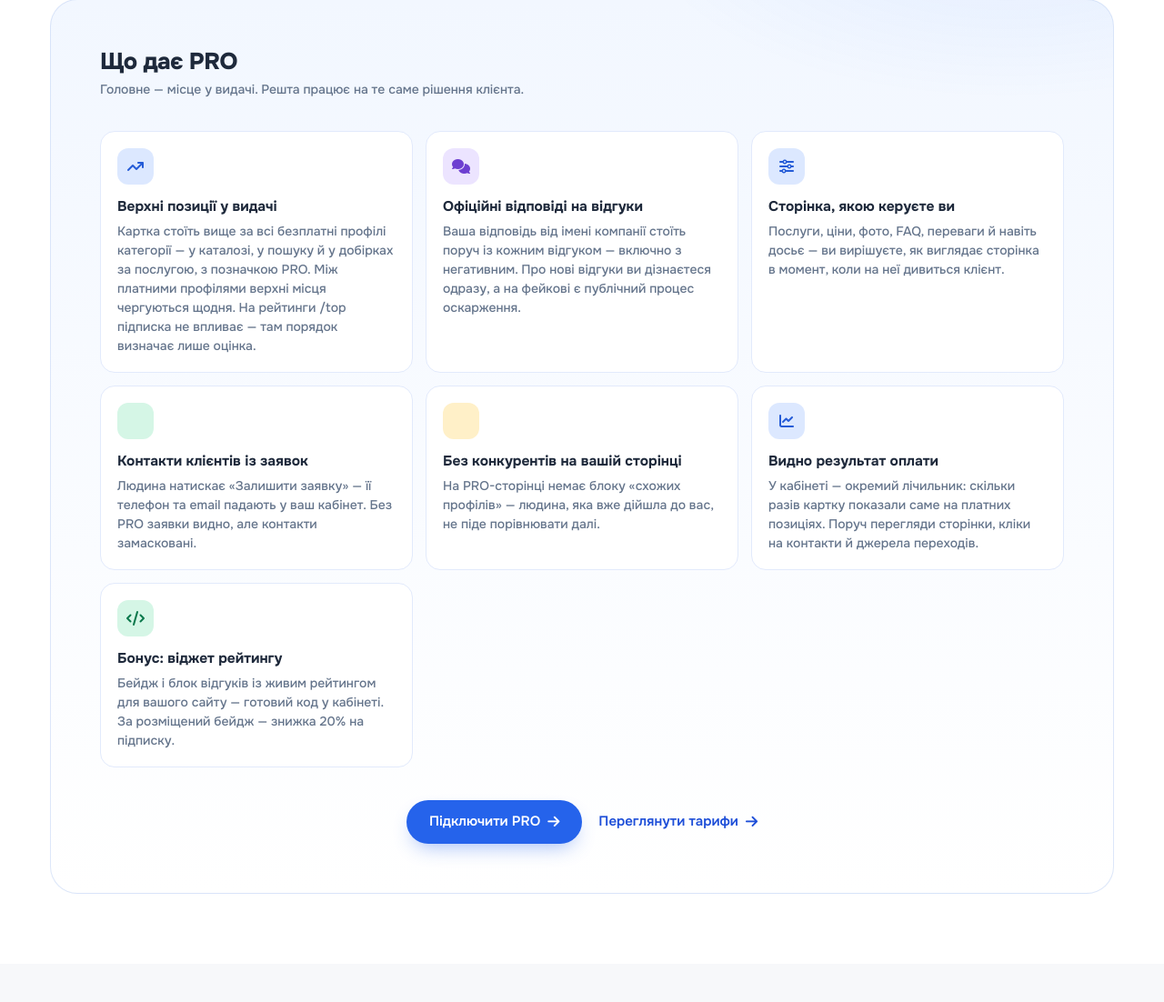
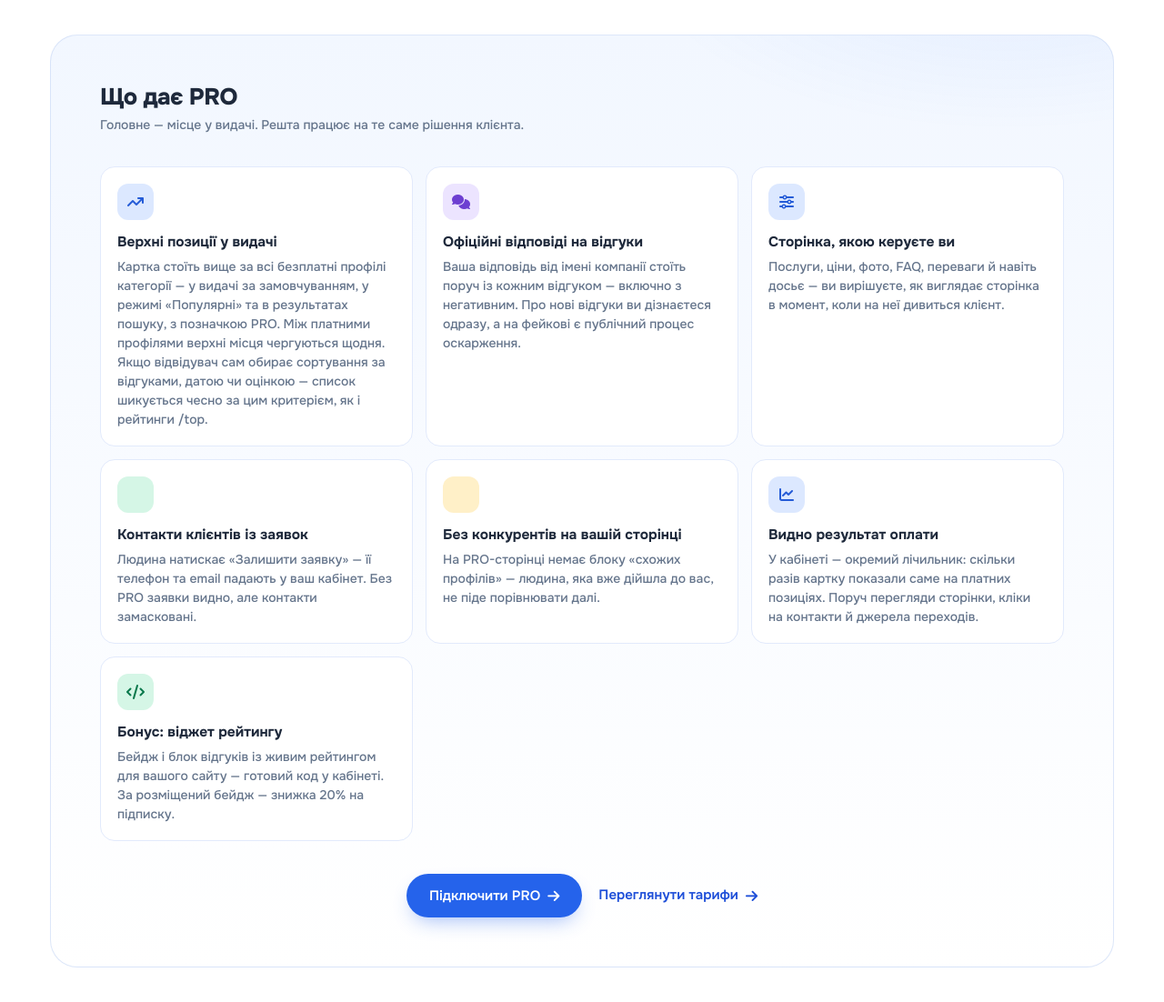
Before and after one commit to shlihar/dovira, a Laravel app: page /pro in a window 1280 px wide. Shown: the part 1530-2632 px from the top of the page at 91% size. Run offline with Laravel 12, Linux system fonts and the light colour scheme; data comes from the database, SQL or seed files in the repository; data that the repository does not hold is empty; some libraries are stand-ins or nearby versions.

Commit message:
fix: платне розміщення лише в мʼяких сортуваннях каталогу
«Рекомендовані» й «Популярні» — платні нагорі; «Найбільше відгуків»,
«Нові», «Найвищий рейтинг» і «За назвою» шикуються строго за критерієм.
Тексти /pro, сторінки оплати й методології рейтингу приведені у
відповідність.

Co-Authored-By: Claude Opus 5 (1M context) <noreply@anthropic.com>

```diff
--- a/resources/views/pay/pro.blade.php
+++ b/resources/views/pay/pro.blade.php
@@ -93,7 +93,7 @@
         // Телефон/сайт видимі всім, аналітика безкоштовна після підтвердження —
         // їх як PRO не продаємо.
         $payFeatures = [
-            'Верхні позиції у видачі категорії — вище за всі безплатні профілі, з позначкою PRO',
+            'Верхні позиції у видачі категорії — вище за всі безплатні профілі у звичайному списку й у «Популярних», з позначкою PRO',
             'Офіційні відповіді на відгуки — ваш голос поруч із кожним відгуком, включно з негативними',
             'Повне керування сторінкою — послуги, ціни, фото, FAQ і досьє',
             'Контакти клієнтів із заявок — телефон та email тих, хто звернувся',
--- a/resources/views/static/pro.blade.php
+++ b/resources/views/static/pro.blade.php
@@ -61,14 +61,15 @@
                         </h1>
                         <p class="pro-hero__subtitle">
                             Клієнт відкриває категорію і дивиться перших. PRO ставить вашу картку на верхні
-                            позиції — у каталозі, у пошуку й у добірках за послугою, з позначкою PRO.
-                            Разом із місцем ви отримуєте офіційні відповіді на відгуки, керування сторінкою
-                            та контакти клієнтів із заявок.
+                            позиції у видачі каталогу й пошуку — у тому вигляді, в якому її бачить більшість,
+                            з позначкою PRO. Разом із місцем ви отримуєте офіційні відповіді на відгуки,
+                            керування сторінкою та контакти клієнтів із заявок.
                         </p>
                         <p class="pro-hero__note muted">
-                            Чесно про чергу: якщо в категорії кілька платних профілів, верхні місця
-                            щодня чергуються між ними — першим буває кожен. Рейтинги /top це не зачіпає:
-                            там порядок визначає тільки оцінка.
+                            Чесно про межі: якщо платних у категорії кілька, верхні місця щодня чергуються
+                            між ними — першим буває кожен. А коли відвідувач сам обирає «Найбільше відгуків»,
+                            «Нові» чи «Найвищий рейтинг», список чесно шикується за цією ознакою, без
+                            платних позицій. Рейтинги /top підписка не зачіпає взагалі.
                         </p>
                         <p class="pro-pricing__promo">
                             <i class="fa-solid fa-bolt" aria-hidden="true"></i>
@@ -173,7 +174,7 @@
                                 <span class="prol-feature__icon prol-feature__icon--blue"><i class="fa-solid fa-arrow-trend-up" aria-hidden="true"></i></span>
                                 <div>
                                     <h3>Верхні позиції у видачі</h3>
-                                    <p>Картка стоїть вище за всі безплатні профілі категорії — у каталозі, у пошуку й у добірках за послугою, з позначкою PRO. Між платними профілями верхні місця чергуються щодня. На рейтинги /top підписка не впливає — там порядок визначає лише оцінка.</p>
+                                    <p>Картка стоїть вище за всі безплатні профілі категорії — у видачі за замовчуванням, у режимі «Популярні» та в результатах пошуку, з позначкою PRO. Між платними профілями верхні місця чергуються щодня. Якщо відвідувач сам обирає сортування за відгуками, датою чи оцінкою — список шикується чесно за цим критерієм, як і рейтинги /top.</p>
                                 </div>
                             </article>
 
--- a/resources/views/static/rating-method.blade.php
+++ b/resources/views/static/rating-method.blade.php
@@ -53,7 +53,7 @@
 
             <h2>3. Що НЕ впливає на рейтинг</h2>
             <ul>
-                <li><strong>PRO-підписка не впливає на оцінку — ніяк.</strong> Підписка дає лише одне: профіль стоїть <strong>вище у видачі каталогу</strong> і позначений значком <strong>PRO</strong>, щоб ви бачили, що це платне розміщення. На саме число оцінки, на відгуки та на рейтинги <a href="{{ url('/top') }}">/top</a> оплата не впливає взагалі: там порядок формує тільки оцінка й кількість відгуків.</li>
+                <li><strong>PRO-підписка не впливає на оцінку — ніяк.</strong> Підписка дає лише одне: профіль стоїть <strong>вище у видачі каталогу</strong> (у списку за замовчуванням і в режимі «Популярні») і позначений значком <strong>PRO</strong>, щоб ви бачили, що це платне розміщення. Якщо ви самі оберете сортування за кількістю відгуків, датою чи оцінкою — платні профілі втрачають будь-яку перевагу, список шикується строго за обраною ознакою. На саме число оцінки, на відгуки та на рейтинги <a href="{{ url('/top') }}">/top</a> оплата не впливає взагалі: там порядок формує тільки оцінка й кількість відгуків.</li>
                 <li><strong>Негатив не прибирається за гроші.</strong> Купити видалення відгуку неможливо. Підозрілі відгуки ми не видаляємо — лишаємо видимими, але позначаємо «не враховано в рейтингу», щоб накрутка не впливала на число.</li>
             </ul>
 
```
Also changed, not shown: app/Http/Controllers/CatalogPageController.php (+11 -5 lines).
